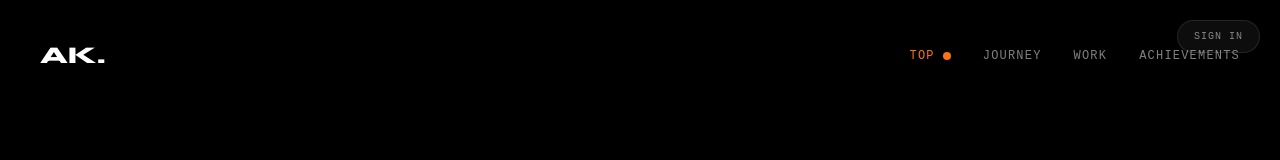
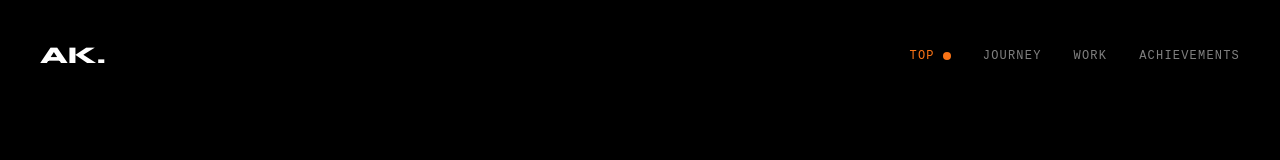
Before and after one commit to akshayanakhate123/my-portfolio, a Next.js app: page / in a window 1280 px wide. Shown: the top 160 px of the page. Built offline with nearby package versions, Linux system fonts and the light colour scheme; no server answers.

Commit message:
Remove sign-in button from layout
Co-Authored-By: Claude Sonnet 4.6 <noreply@anthropic.com>

```diff
--- a/src/app/layout.tsx
+++ b/src/app/layout.tsx
@@ -2,7 +2,6 @@ import type { Metadata } from "next";
 import { Inter, Syne } from "next/font/google";
 import "./globals.css";
 import ScrollToTop from "@/components/ScrollToTop";
-import AuthButton from "@/components/auth/AuthButton";
 
 const inter = Inter({
   variable: "--font-inter",
@@ -37,7 +36,6 @@ export default function RootLayout({
     <html lang="en" className={`${inter.variable} ${syne.variable}`}>
       <body className="font-sans antialiased" suppressHydrationWarning>
         <ScrollToTop />
-        <AuthButton />
         {children}
       </body>
     </html>
```
